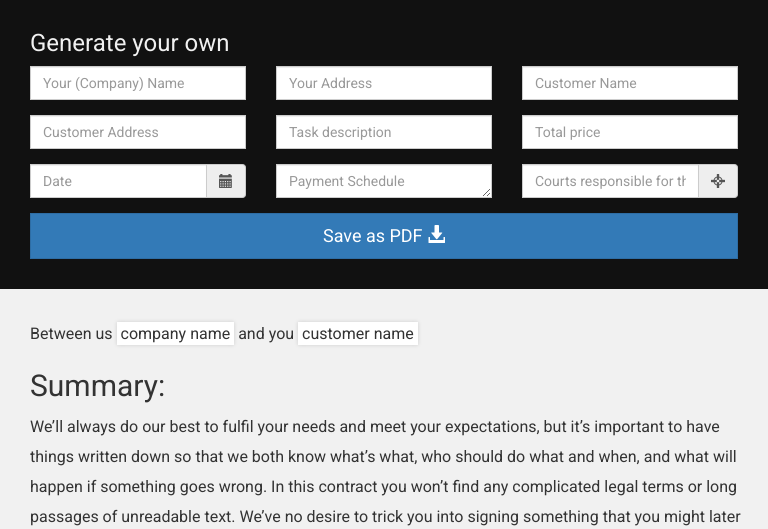
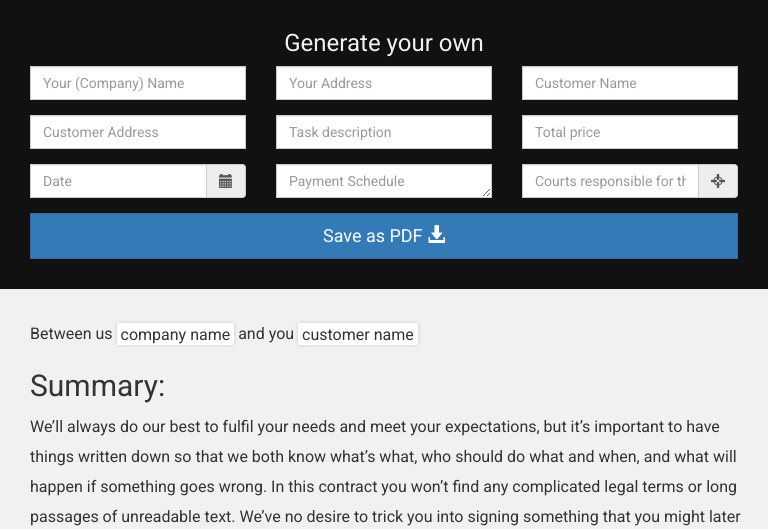
Before and after one commit to siamkreative/Contract-Killer-Generator, a PHP site: page / in a window 768 px wide. Shown: the top 529 px of the page. Run offline with PHP 8.4, Linux system fonts and the light colour scheme; grey boxes labelled with a size stand in for pictures from a placeholder-image service; some libraries are stand-ins or nearby versions.

Commit message:
Improve style of tablets

```diff
--- a/app-screen-only.css
+++ b/app-screen-only.css
@@ -135,13 +135,13 @@
 		position: relative;
 		left: 0;
 		width: 100%;
-		height: 289px;
 		margin-left: 0;
 		top: 0;
 	}
 	.sidebar-inner h3 {
 		margin-top: 0;
 		padding-top: 0;
+		text-align: center;
 	}
 
 }
```
